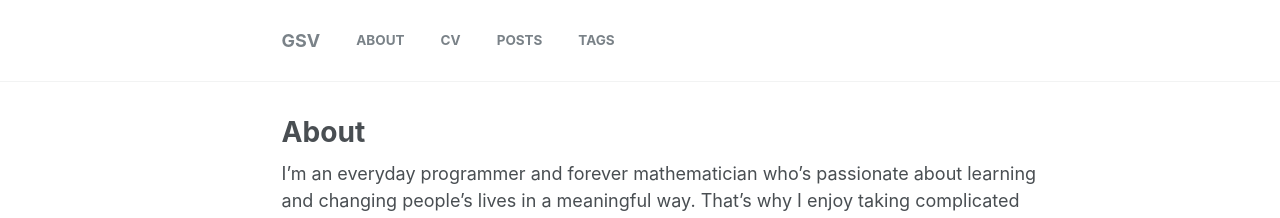
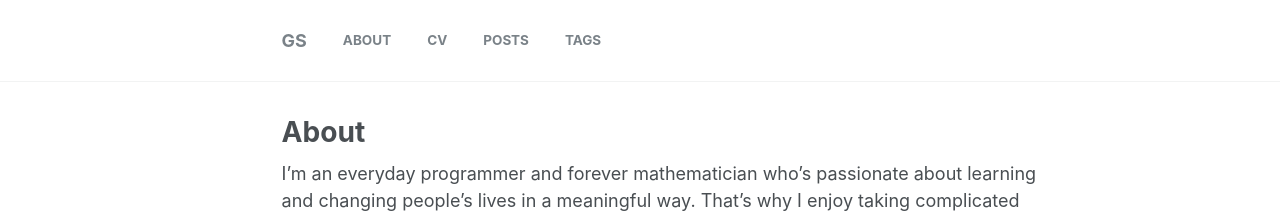
Before and after one commit to g4brielvs/g4brielvs.github.io, a Jekyll site: the page built from _pages/about.md, in a window 1280 px wide. Shown: the top 218 px of the page. Built offline with Jekyll 4.4.1, drawn with Linux system fonts in a browser that asks for light colours.

Commit message:
Update profile
Signed-off-by: g4brielvs <gabrielusvicente@gmail.com>

```diff
--- a/_config.yml
+++ b/_config.yml
@@ -7,7 +7,7 @@
 
 # Site Settings
 locale                   : "en-US"
-title                    : "GSV"
+title                    : "GS"
 title_separator          : "-"
 name                     : "Gabriel Stefanini Vicente"
 description              : "Everyday programmer, forever mathematician"
@@ -80,7 +80,7 @@
   linkedin         : "gabrielvicente"
   pinterest        : "g4brielvssv"
   soundcloud       :
-  stackoverflow    : "5225560/g4brielvs"
+  stackoverflow    :
   steam            : "g4brielvs"
   tumblr           :
   twitter          : "g4brielvs"
--- a/_includes/author-profile.html
+++ b/_includes/author-profile.html
@@ -49,7 +49,7 @@
         <li><a href="https://bitbucket.org/{{ author.bitbucket }}"><i class="fa fa-fw fa-bitbucket" aria-hidden="true"></i> Bitbucket</a></li>
       {% endif %}
       {% if author.github %}
-        <li><a href="https://github.com/{{ author.github }}"><i class="fa fa-fw fa-github" aria-hidden="true"></i> Github</a></li>
+        <li><a href="https://github.com/{{ author.github }}"><i class="fa fa-fw fa-github" aria-hidden="true"></i> GitHub</a></li>
       {% endif %}
       {% if author.stackoverflow %}
         <li><a href="https://www.stackoverflow.com/users/{{ author.stackoverflow }}"><i class="fa fa-fw fa-stack-overflow" aria-hidden="true"></i> Stack Overflow</a></li>
```
